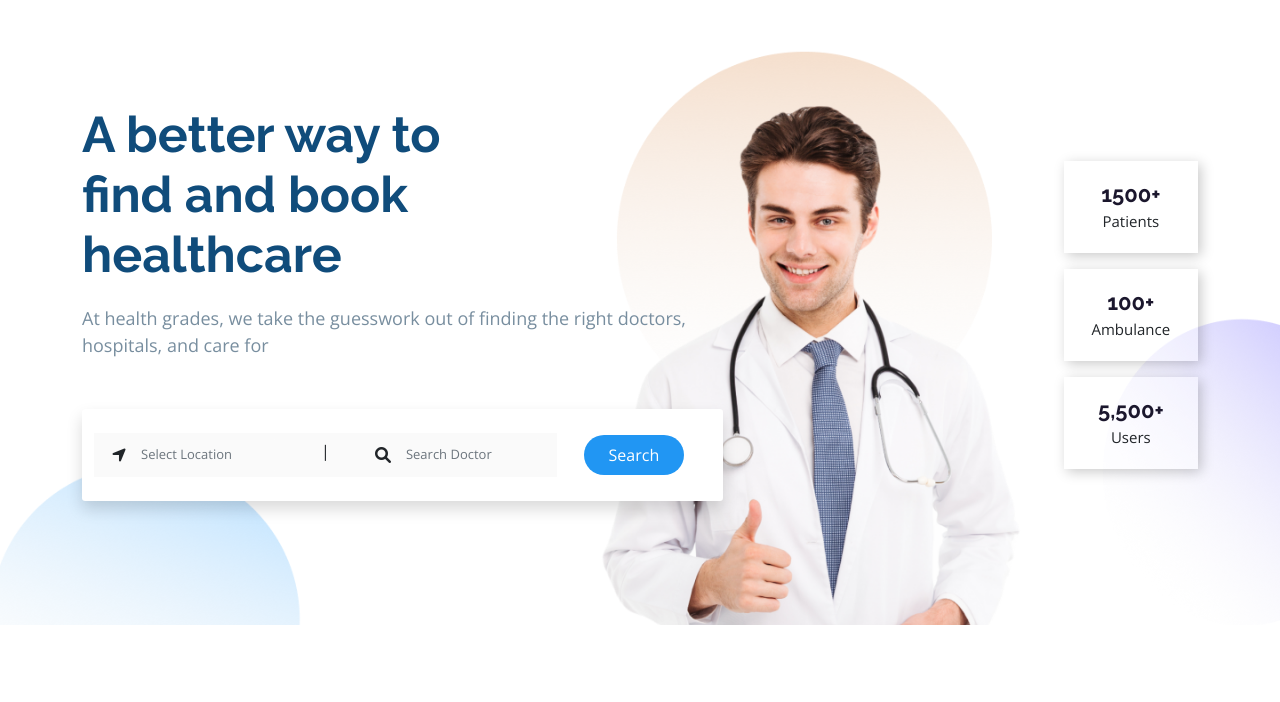
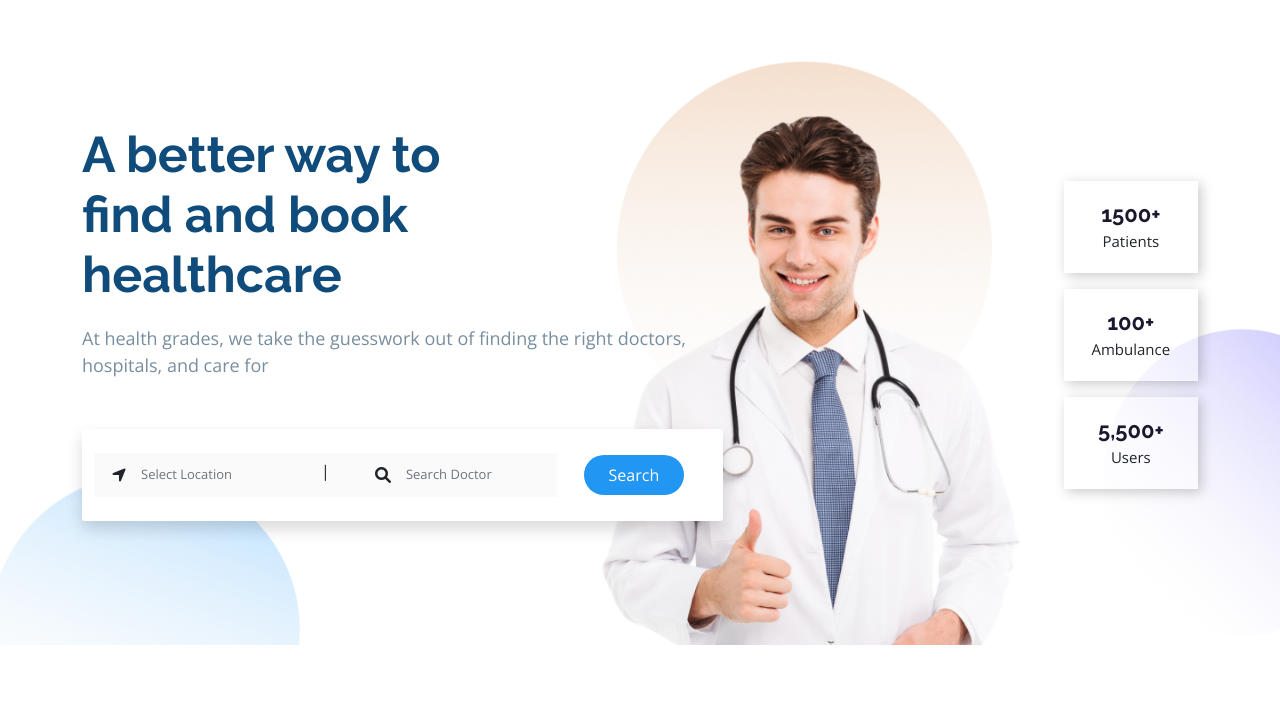
Before and after one commit to alamin015/Doctor, a plain HTML site: page index.html in a window 1280 px wide. Shown: the part 54-756 px from the top of the page. Drawn offline with nearby package versions, Linux system fonts and the light colour scheme.

Commit message:
margit top

```diff
--- a/style.css
+++ b/style.css
@@ -122,8 +122,8 @@ h1,h2,h3,h4,h5,h6{
     background : url('img/BG.png') no-repeat center / cover;
     margin-top: 59px;
     width: 100%;
-    /* background: red; */
-    padding : 100px 0;
+    padding-top : 120px;
+    padding-bottom: 100px;
 }
 
 #hero .hero_content{
```
